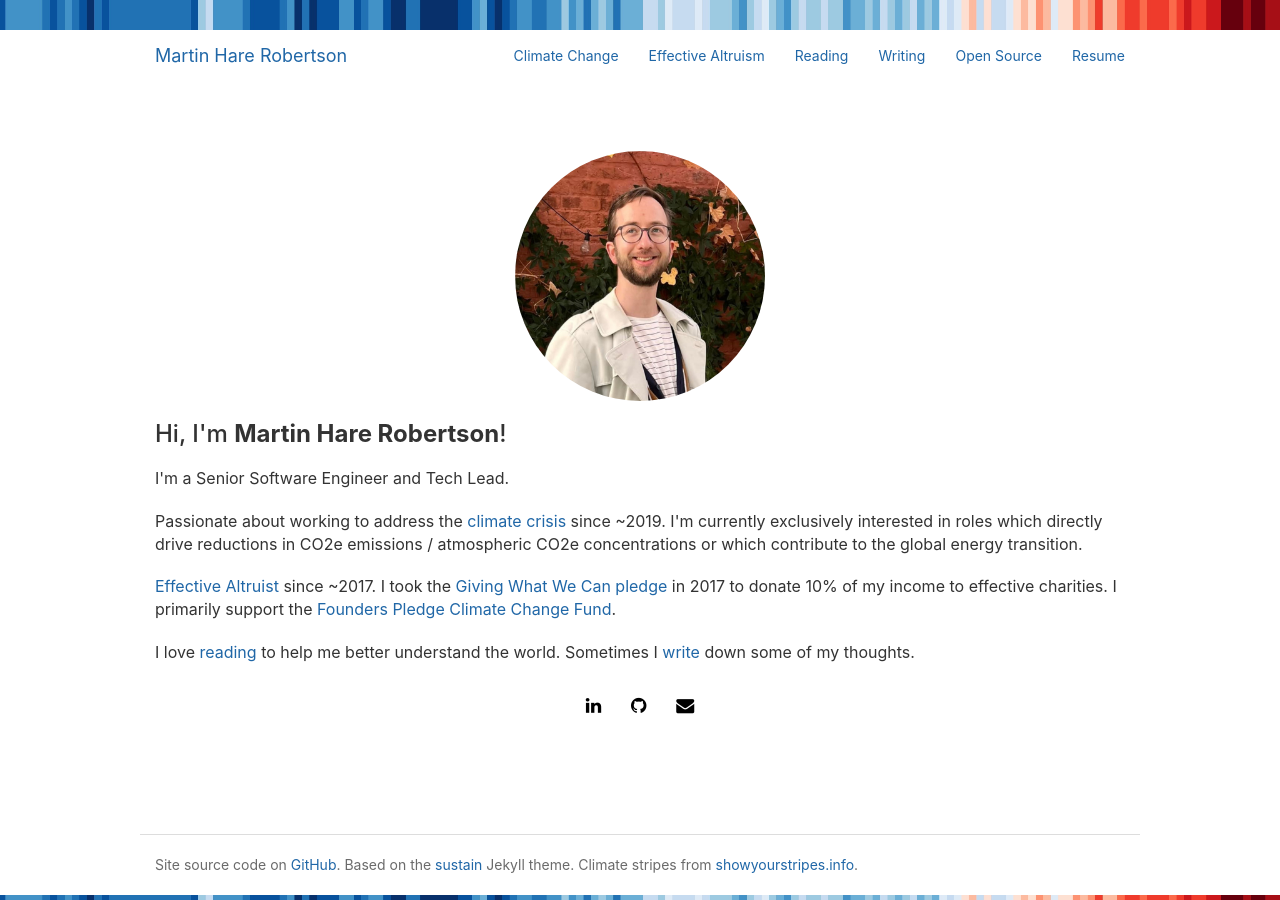
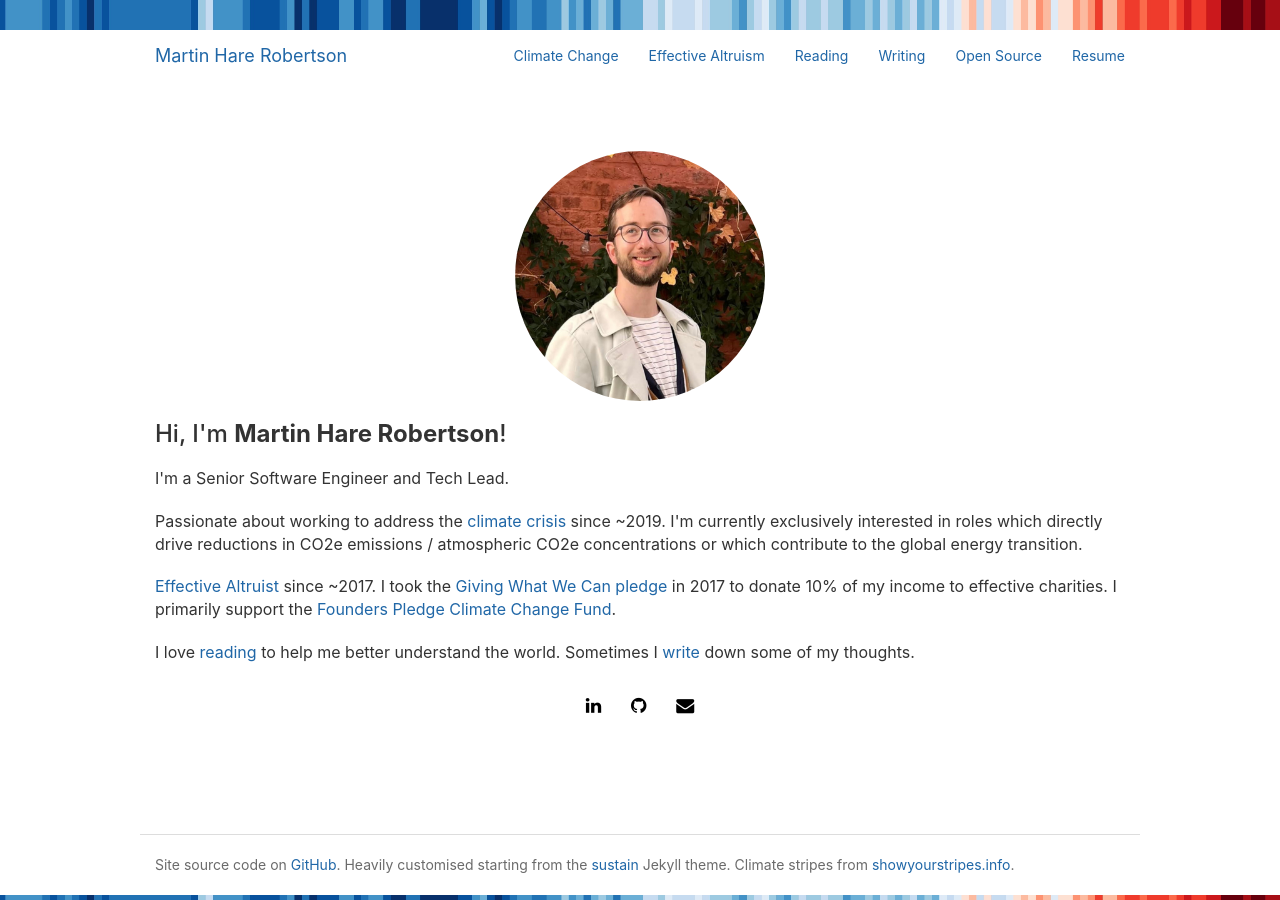
Before and after one commit to mchr3k/mchr3k.github.com, a Jekyll site: the page built from index.html, in a window 1280 px wide. Built offline with Jekyll 4.4.1, drawn with Linux system fonts in a browser that asks for light colours; nearby versions of some CDN libraries; the list of posts is cut into pages by our own code.

Commit message:
Update footer text

```diff
--- a/_includes/footer.html
+++ b/_includes/footer.html
@@ -3,7 +3,7 @@
     <div class="container">
       <p class="text-muted">
         Site source code on
-        <a href="{{ site.sourceurl }}" target="_blank">GitHub</a>. Based on the
+        <a href="{{ site.sourceurl }}" target="_blank">GitHub</a>. Heavily customised starting from the
         <a href="https://github.com/jekyllt/sustain" target="_blank">sustain</a>
         Jekyll theme. Climate stripes from
         <a href="https://showyourstripes.info/s/globe" target="_blank">showyourstripes.info</a>.
```
